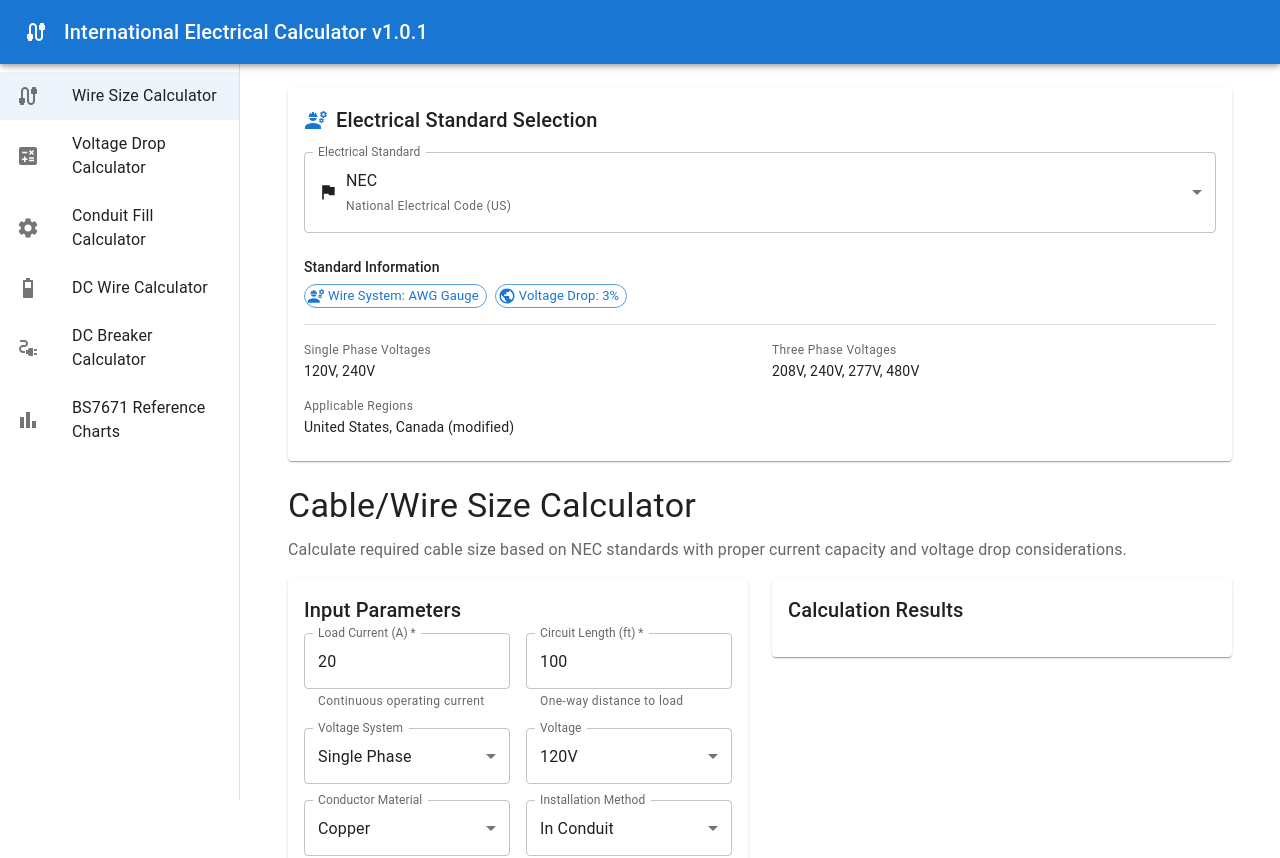
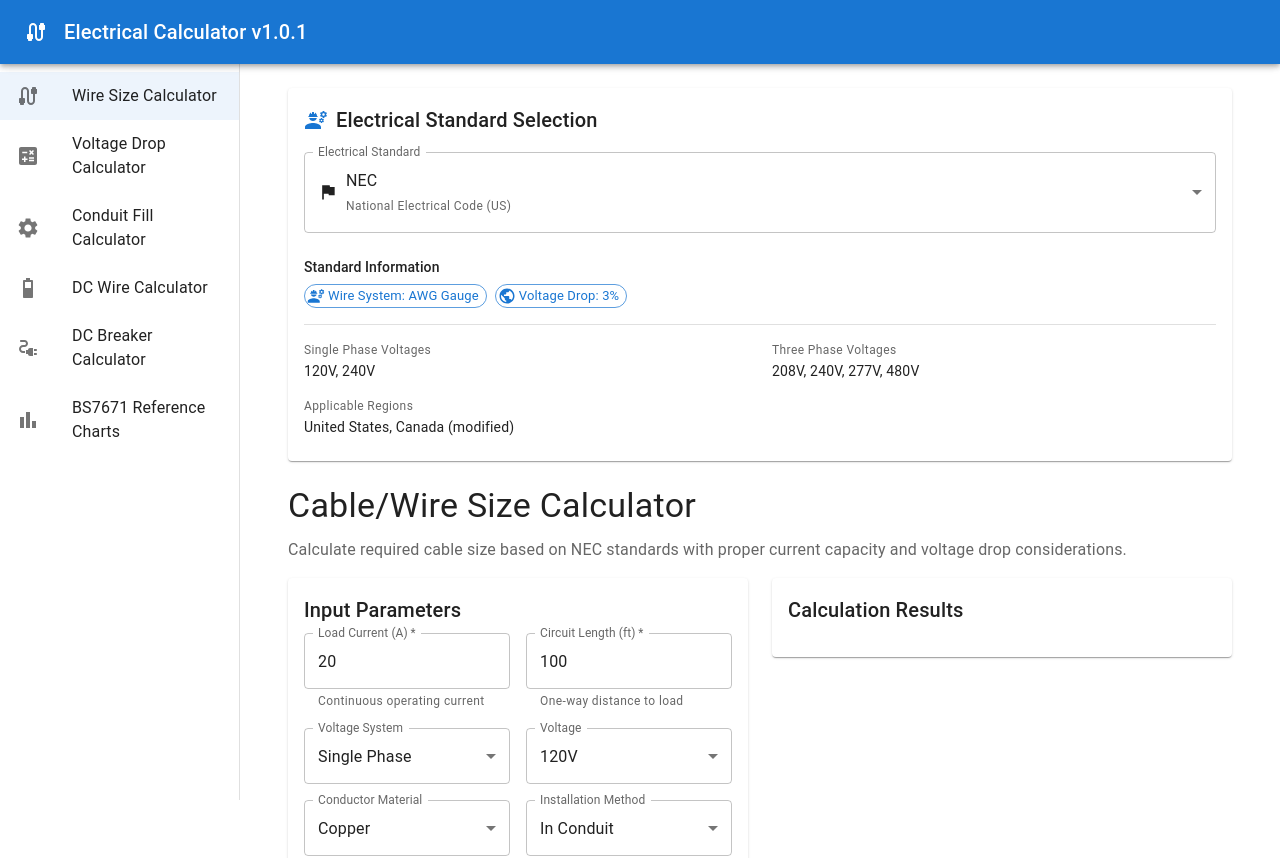
Before and after one commit to tomoflahti/electrical-calculator-app, a React (Vite) app: page / in a window 1280 px wide. Shown: the top 858 px of the page. Built offline with nearby package versions, Linux system fonts and the light colour scheme.

Commit message:
Remove 'International' from application name
Change app title from 'International Electrical Calculator' to 'Electrical Calculator'
in the main navigation header.

```diff
--- a/src/components/Layout.tsx
+++ b/src/components/Layout.tsx
@@ -58,7 +58,7 @@ export default function Layout({ children, activeTab, onTabChange }: LayoutProps
         <Toolbar>
           <Cable sx={{ mr: 2 }} />
           <Typography variant="h6" noWrap component="div">
-            International Electrical Calculator v1.0.1
+            Electrical Calculator v1.0.1
           </Typography>
         </Toolbar>
       </AppBar>
```
